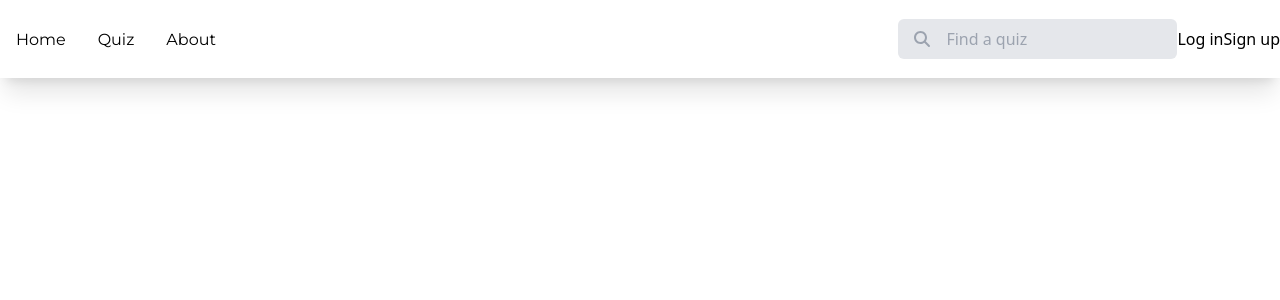
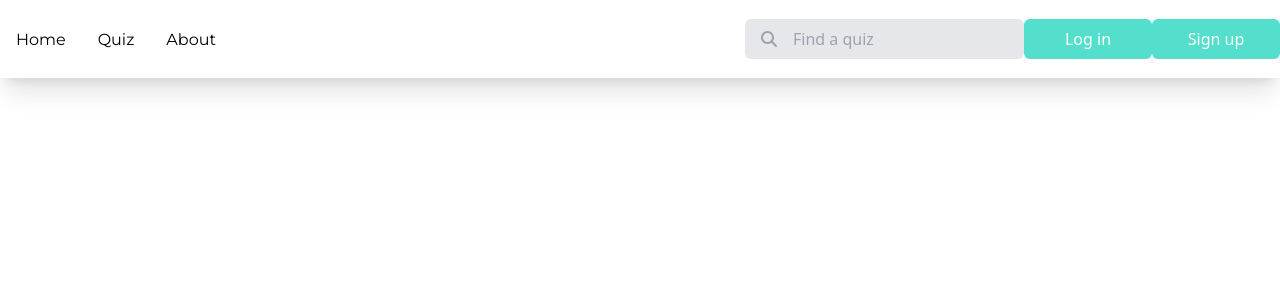
Before and after one commit to codersforcauses/elucidate, a Nuxt app in the folder client/: page / in a window 1280 px wide. Shown: the top 300 px of the page. Built offline with nearby package versions, Linux system fonts and the light colour scheme.

Commit message:
style button

```diff
--- a/client/components/ButtonElement.vue
+++ /dev/null
@@ -1,11 +0,0 @@
-<template>
-  <button><slot></slot></button>
-</template>
-
-<script>
-export default {
-  name: 'ButtonElement',
-};
-</script>
-
-<style></style>
--- /dev/null
+++ b/client/components/Input/ButtonElement.vue
@@ -0,0 +1,36 @@
+<template>
+  <span>
+    <button
+      v-if="type === 'primary'"
+      :class="'text-white bg-primary ' + commonCSS"
+    >
+      <slot></slot>
+    </button>
+
+    <button
+      v-else
+      :class="
+        'bg-white text-primary border border-solid border-primary ' + commonCSS
+      "
+    >
+      <slot></slot>
+    </button>
+  </span>
+</template>
+
+<script>
+export default {
+  name: 'ButtonElement',
+  data: () => ({
+    commonCSS: 'h-10 w-32 rounded-md',
+  }),
+  props: {
+    type: {
+      type: String,
+      default: 'primary',
+    },
+  },
+};
+</script>
+
+<style></style>
```
